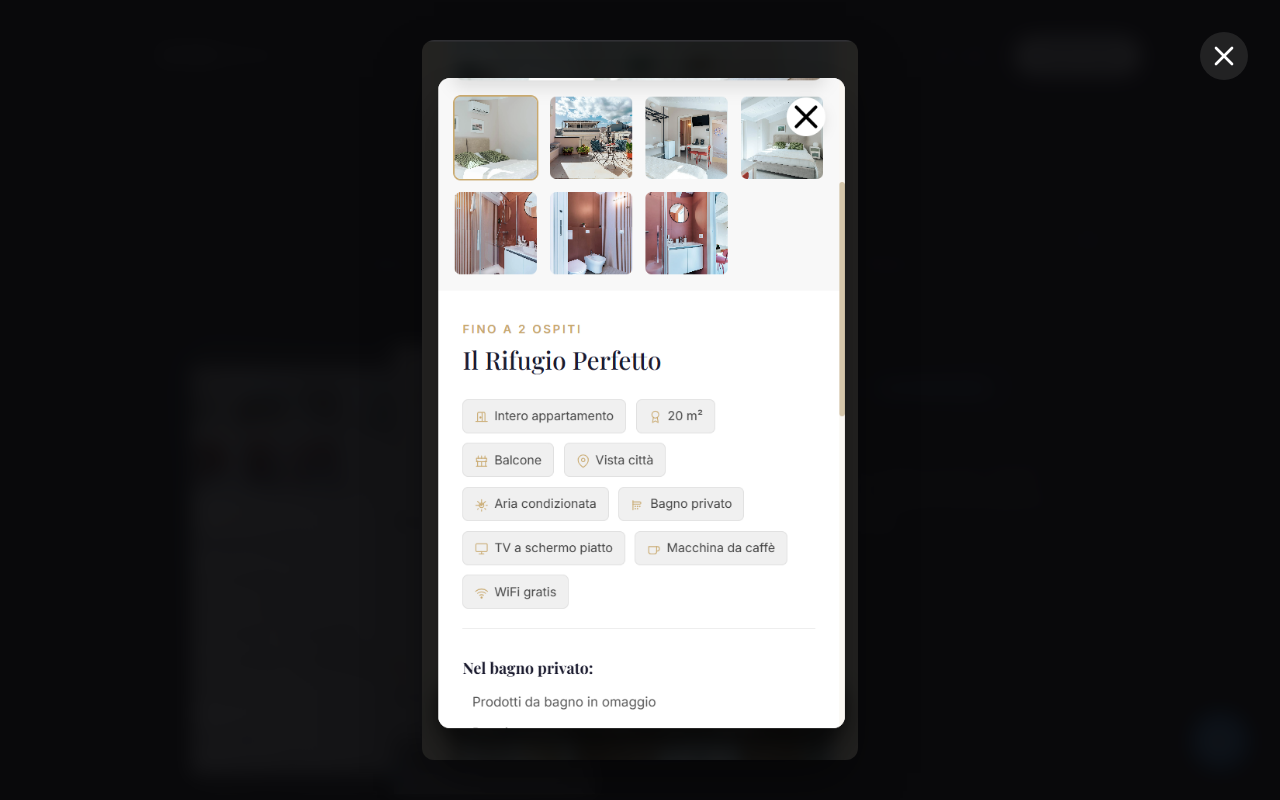
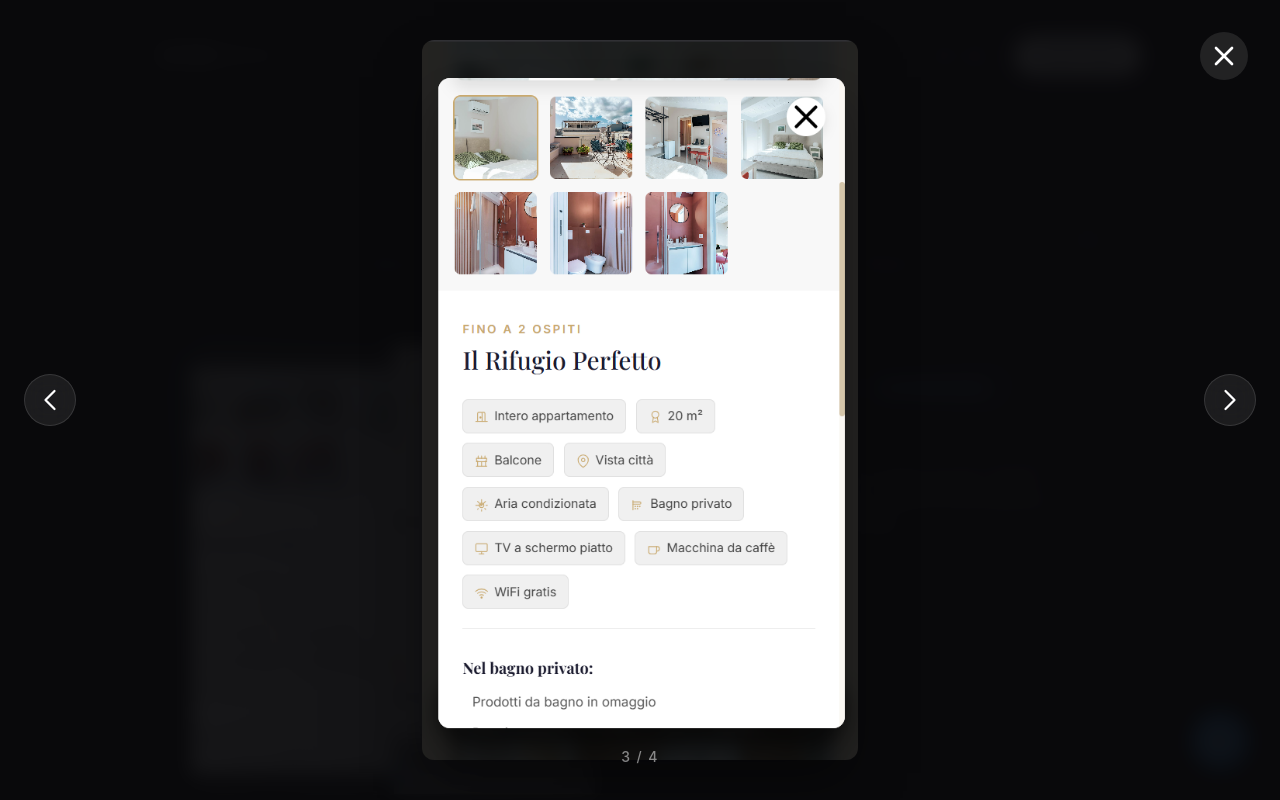
Before and after one commit to eltonbrahja/myPortfolio, a React (Vite) app: page /portfolio in a window 1280 px wide. Both pictures are taken after a click on the element 288 px from the left and 569 px from the top of the page. Shown: the top 800 px of the page. Built offline with nearby package versions, Linux system fonts and the light colour scheme.

Commit message:
modifiche sezione portfolio progetti

```diff
--- a/src/pages/Portfolio.css
+++ b/src/pages/Portfolio.css
@@ -341,3 +341,63 @@
   background: rgba(255, 255, 255, 0.2);
   transform: scale(1.1);
 }
+
+/* Lightbox Navigation Arrows */
+.lightbox-arrow {
+  position: absolute;
+  top: 50%;
+  transform: translateY(-50%);
+  background: rgba(255, 255, 255, 0.08);
+  backdrop-filter: blur(12px);
+  -webkit-backdrop-filter: blur(12px);
+  border: 1px solid rgba(255, 255, 255, 0.12);
+  border-radius: 50%;
+  width: 52px;
+  height: 52px;
+  display: flex;
+  align-items: center;
+  justify-content: center;
+  color: white;
+  cursor: pointer;
+  transition: all 0.25s ease;
+  z-index: 10000;
+}
+
+.lightbox-arrow:hover {
+  background: rgba(255, 255, 255, 0.2);
+  transform: translateY(-50%) scale(1.1);
+  border-color: rgba(255, 255, 255, 0.25);
+}
+
+.lightbox-arrow-left {
+  left: 24px;
+}
+
+.lightbox-arrow-right {
+  right: 24px;
+}
+
+.lightbox-counter {
+  position: absolute;
+  bottom: 32px;
+  left: 50%;
+  transform: translateX(-50%);
+  color: rgba(255, 255, 255, 0.5);
+  font-size: 14px;
+  font-weight: 500;
+  letter-spacing: 0.1em;
+  z-index: 10000;
+}
+
+@media (max-width: 768px) {
+  .lightbox-arrow {
+    width: 44px;
+    height: 44px;
+  }
+  .lightbox-arrow-left {
+    left: 12px;
+  }
+  .lightbox-arrow-right {
+    right: 12px;
+  }
+}
--- a/src/pages/Portfolio.jsx
+++ b/src/pages/Portfolio.jsx
@@ -1,12 +1,12 @@
 import React, { useState, useEffect } from 'react';
-import { ExternalLink, Github, Code2, X } from 'lucide-react';
+import { ExternalLink, Github, Code2, X, ChevronLeft, ChevronRight } from 'lucide-react';
 import { AnimatePresence, motion } from 'framer-motion';
 import PageTransition from '../components/PageTransition';
 import GlassCard from '../components/GlassCard';
 import { useLanguage } from '../context/LanguageContext';
 import './Portfolio.css';
 
-const ProjectGallery = ({ images, title, setSelectedImage, layout = "single" }) => {
+const ProjectGallery = ({ images, title, openLightbox, layout = "single" }) => {
   const [currentIndex, setCurrentIndex] = useState(0);
 
   const slides = layout === 'dual'
@@ -18,7 +18,7 @@ const ProjectGallery = ({ images, title, setSelectedImage, layout = "single" })
 
     const interval = setInterval(() => {
       setCurrentIndex((prev) => (prev + 1) % slides.length);
-    }, 5000);
+    }, 4000);
 
     return () => clearInterval(interval);
   }, [slides]);
@@ -40,7 +40,7 @@ const ProjectGallery = ({ images, title, setSelectedImage, layout = "single" })
                 <div
                   key={imgIdx}
                   className="dual-image-half"
-                  onClick={() => setSelectedImage(imgSrc)}
+                  onClick={() => openLightbox(images, images.indexOf(imgSrc))}
                 >
                   <img
                     src={imgSrc}
@@ -56,7 +56,7 @@ const ProjectGallery = ({ images, title, setSelectedImage, layout = "single" })
               src={slides[currentIndex]}
               alt={`${title} - slide ${currentIndex + 1}`}
               className="portfolio-image clickable"
-              onClick={() => setSelectedImage(slides[currentIndex])}
+              onClick={() => openLightbox(images, images.indexOf(slides[currentIndex]))}
               loading="lazy"
             />
           )}
@@ -81,7 +81,27 @@ const ProjectGallery = ({ images, title, setSelectedImage, layout = "single" })
 
 const Portfolio = () => {
   const { t } = useLanguage();
-  const [selectedImage, setSelectedImage] = useState(null);
+  const [lightbox, setLightbox] = useState(null);
+
+  const openLightbox = (images, index) => {
+    setLightbox({ images, index });
+  };
+
+  const lightboxPrev = (e) => {
+    e.stopPropagation();
+    setLightbox(prev => ({
+      ...prev,
+      index: (prev.index - 1 + prev.images.length) % prev.images.length
+    }));
+  };
+
+  const lightboxNext = (e) => {
+    e.stopPropagation();
+    setLightbox(prev => ({
+      ...prev,
+      index: (prev.index + 1) % prev.images.length
+    }));
+  };
 
   const projects = [
     {
@@ -138,7 +158,7 @@ const Portfolio = () => {
                 <ProjectGallery
                   images={project.images}
                   title={project.title}
-                  setSelectedImage={setSelectedImage}
+                  openLightbox={openLightbox}
                   layout={idx === 0 ? "dual" : "single"}
                 />
               ) : (
@@ -183,14 +203,33 @@ const Portfolio = () => {
       </div>
 
       {/* Lightbox Modal */}
-      {selectedImage && (
-        <div className="portfolio-lightbox" onClick={() => setSelectedImage(null)}>
-          <button className="lightbox-close" onClick={(e) => { e.stopPropagation(); setSelectedImage(null); }}>
+      {lightbox && (
+        <div className="portfolio-lightbox" onClick={() => setLightbox(null)}>
+          <button className="lightbox-close" onClick={(e) => { e.stopPropagation(); setLightbox(null); }}>
             <X size={32} />
           </button>
+
+          {lightbox.images.length > 1 && (
+            <button className="lightbox-arrow lightbox-arrow-left" onClick={lightboxPrev}>
+              <ChevronLeft size={36} strokeWidth={1.5} />
+            </button>
+          )}
+
           <div className="lightbox-content" onClick={(e) => e.stopPropagation()}>
-            <img src={selectedImage} alt="Enlarged view" className="lightbox-image" />
+            <img src={lightbox.images[lightbox.index]} alt="Enlarged view" className="lightbox-image" />
           </div>
+
+          {lightbox.images.length > 1 && (
+            <button className="lightbox-arrow lightbox-arrow-right" onClick={lightboxNext}>
+              <ChevronRight size={36} strokeWidth={1.5} />
+            </button>
+          )}
+
+          {lightbox.images.length > 1 && (
+            <div className="lightbox-counter">
+              {lightbox.index + 1} / {lightbox.images.length}
+            </div>
+          )}
         </div>
       )}
     </PageTransition>
```
